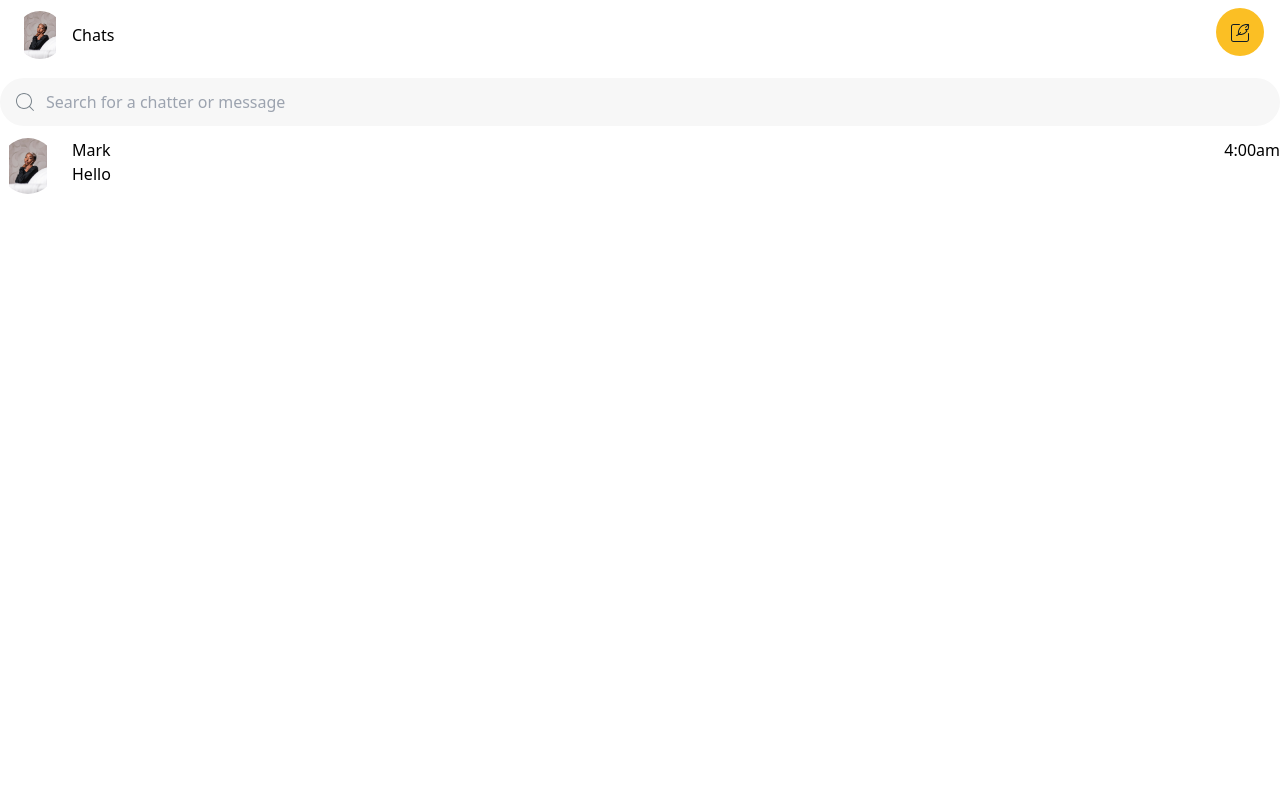
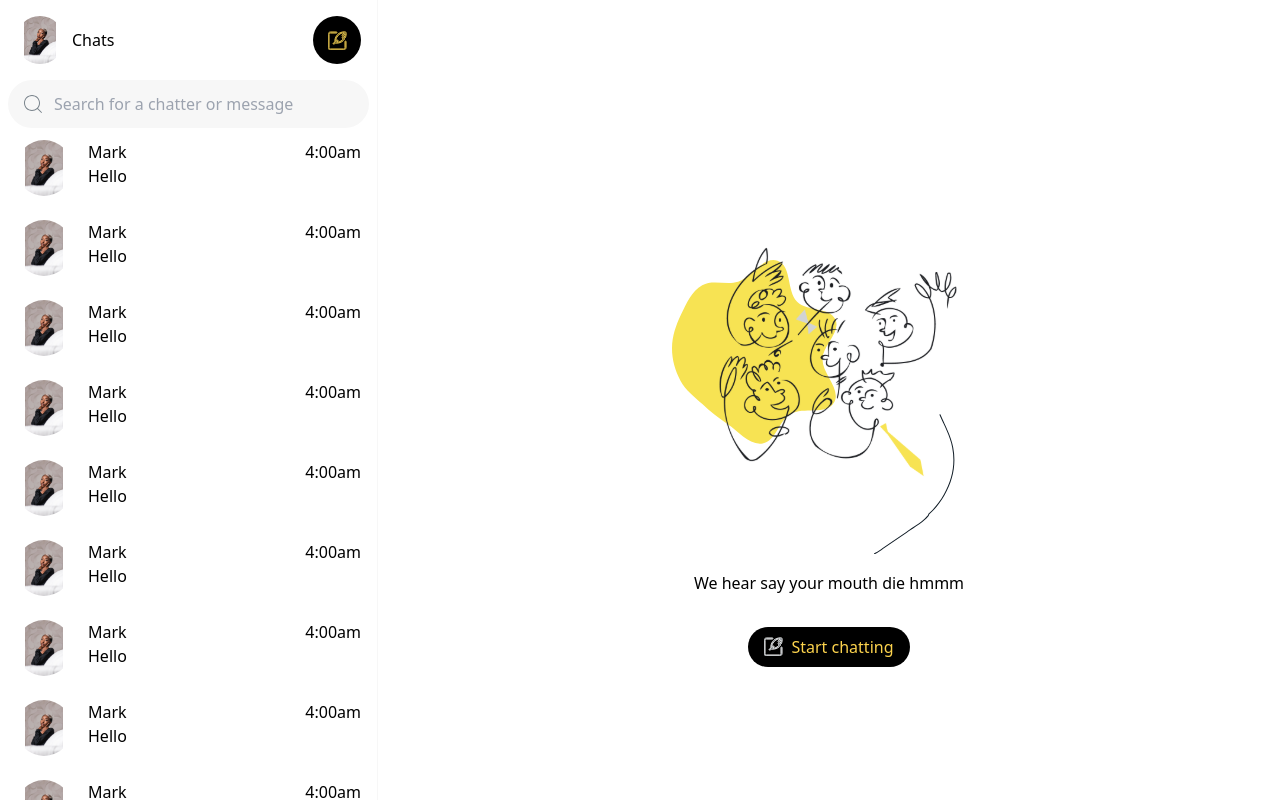
Before and after one commit to kobfolson/chat-app, a Nuxt app: page /chat in a window 1280 px wide. Built offline with nearby package versions, Linux system fonts and the light colour scheme.

Commit message:
feat: make add chat section and make reposnive

```diff
--- a/components/Chat.vue
+++ b/components/Chat.vue
@@ -1,17 +1,25 @@
 <template>
-    <div class="fixed top-0 bottom-0 left-0 right-0 w-screen h-screen">
+    <div class="fixed top-0 bottom-0 left-0 right-0 w-screen h-screen lg:flex">
+        <div class="lg:w-134 lg:h-screen lg:py-2 lg:border-r lg:border-grey">
             <div class="flex justify-between mb-4 mt-2 mx-4">
                 <div class="flex justify-center items-center">
-                <img src="/img/user0.jpg" alt="user" class="object-contain w-12 h-12 rounded-full" />
+                    <img
+                        src="/img/user0.jpg"
+                        alt="user"
+                        class="object-contain w-12 h-12 rounded-full"
+                    />
                     <h1 class="ml-2">Chats</h1>
                 </div>
                 <div>
-                <button class="bg-yellow-400 w-12 h-12 rounded-full">
-                    <img src="@/assets/svg/feather-chat.svg" alt="chat" class="m-auto" />
+                    <button
+                        class="bg-black w-12 h-12 rounded-full flex justify-center items-center"
+                    >
+                        <!-- eslint-disable-next-line vue/no-v-html -->
+                        <div class="stroke-current text-yellow-300" v-html="featherYellow" />
                     </button>
                 </div>
             </div>
-        <div class="bg-grey rounded-3xl h-12 flex items-center px-4 py-3">
+            <div class="bg-grey rounded-3xl h-12 flex items-center mx-2 px-4 py-3">
                 <img src="@/assets/svg/search.svg" alt="search" />
                 <input
                     type="text"
@@ -19,27 +27,46 @@
                     placeholder="Search for a chatter or message"
                 />
             </div>
-        <div class="overflow-scroll max-h-full rm-scrollbar">
-            <!-- <div v-for="n in 12" :key="n"> -->
+            <div class="overflow-scroll max-h-full px-4 rm-scrollbar">
+                <div v-for="n in 12" :key="n">
                     <ChatCard user="Mark" time="4:00am" message="Hello" />
-            <!-- </div> -->
                 </div>
-        <div class="hidden">
+            </div>
+        </div>
+        <div class="hidden lg:w-full lg:flex lg:flex-col lg:justify-center lg:items-center">
             <div class="flex justify-center mt-20">
-                <img src="@/assets/svg/group2.svg" alt="group" />
+                <!-- eslint-disable-next-line vue/no-v-html -->
+                <div v-html="welcomeImg" />
             </div>
             <div class="text-center mt-4">
-                <a href="#">We hear say your mouth die</a>
+                <a href="#">We hear say your mouth die hmmm</a>
+                <button
+                    class="rounded-3xl bg-black text-yellow-300 px-4 py-2 flex justify-center items-center mx-auto mt-8"
+                >
+                    <!-- eslint-disable-next-line vue/no-v-html -->
+                    <div class="mr-2 stroke-current text-white" v-html="featherYellow" />Start chatting
+                </button>
             </div>
         </div>
     </div>
 </template>
 
 <script>
+import featherYellow from "@/assets/svg/feather-chat.svg?raw"
+import welcomeImg from "@/assets/svg/group2.svg?raw"
+
+export default {
+    data() {
+        return { featherYellow, welcomeImg }
+    }
+}
 </script>
 
 <style scoped>
 .rm-scrollbar {
     scrollbar-width: none;
 }
+.rm-scrollbar::-webkit-scrollbar {
+    display: none;
+}
 </style>
```
Lines whose indentation alone changed are shown as unchanged.
